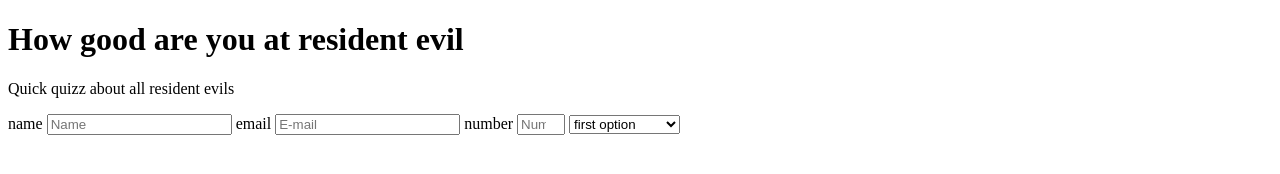
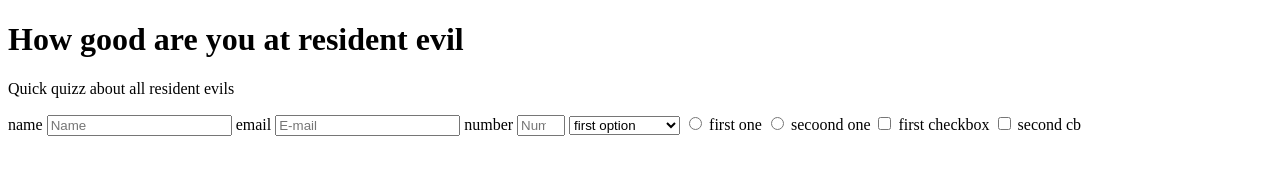
Before and after one commit to Dachrono/AndyZam-JuanFe, a plain HTML site: page index.html in a window 1280 px wide. Drawn offline with Linux system fonts and the light colour scheme.

Commit message:
penultimas

```diff
--- a/index.html
+++ b/index.html
@@ -28,6 +28,12 @@
       <option value="value">Second Option</option>
     </select>
 
+    <input type="radio" name="pepito" value="1"cheked> first one
+    <input type="radio" name="pepito" value="2"> secoond one
+
+    <input type="checkbox" value="1"> first checkbox
+    <input type="checkbox" value="2"> second cb
+
     </form>
     <script  src="js/index.js"></script>
   </body>
```
